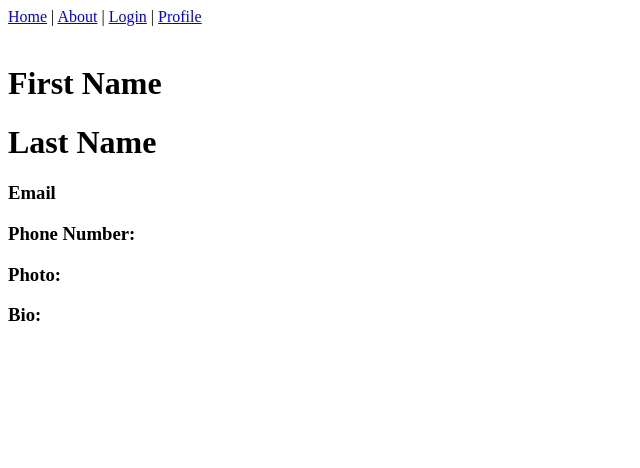
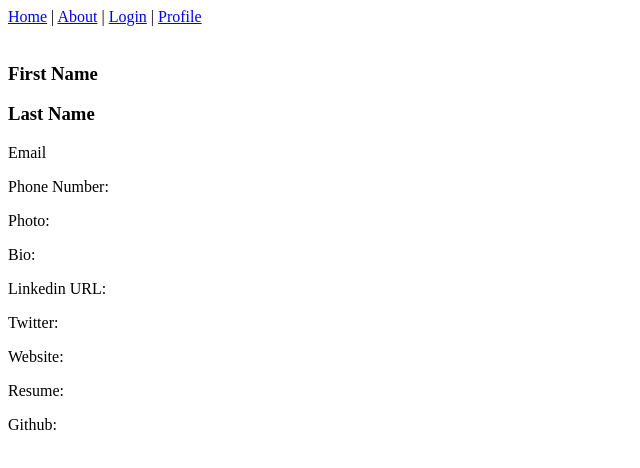
Before and after one commit to zackartborges/student_portal_project, a Vue app: page /profile in a window 1280 px wide. Shown: the top 468 px of the page, without its empty margins (0-640 px from the left). Built offline with nearby package versions, Linux system fonts and the light colour scheme.

Commit message:
adds proile variables and divs in app.vue for other portion of profile

```diff
--- a/src/views/Profile.vue
+++ b/src/views/Profile.vue
@@ -1,20 +1,36 @@
 <template>
   <div class="home">
     <div id="student-data">
+      <!-- v-for/v-bind image link {{stydent.photo}}-->
       <img src="" alt="" />
       <!-- <h1>{{student.first_name}}</h1> -->
-      <h1>First Name</h1>
-      <!-- <h1>{{student.last_name}}</h1> -->
-      <h1>Last Name</h1>
-      <!-- <h1>{{student.email}}</h1> -->
-      <h3>Email</h3>
-      <!-- <h1>{{student.phone}}</h1> -->
-      <h3>Phone Number:</h3>
-      <!-- <h1>{{student.photo}}</h1> -->
-      <h3>Photo:</h3>
-      <!-- <h1>{{student.bio}}</h1> -->
-      <h3>Bio:</h3>
+      <h3>First Name</h3>
+      <!-- <h3>{{student.last_name}}</h3> -->
+      <h3>Last Name</h3>
+      <!-- <p>{{student.email}}</p> -->
+      <p>Email</p>
+      <!-- <p>{{student.phone}}</p> -->
+      <p>Phone Number:</p>
+      <!-- <p>{{student.photo}}</p> -->
+      <p>Photo:</p>
+      <!-- <p>{{student.bio}}</p> -->
+      <p>Bio:</p>
+      <!-- <p>{{student.linkedin_url}}</p> -->
+      <p>Linkedin URL:</p>
+      <!-- <p>{{student.twitter_handle}}</p> -->
+      <p>Twitter:</p>
+      <!-- <p>{{student.website_url}}</p> -->
+      <p>Website:</p>
+      <!-- <p>{{student.resume_url}}</p> -->
+      <p>Resume:</p>
+      <!-- <p>{{student.github_url}}</p> -->
+      <p>Github:</p>
+      <!-- <p>{{student.bio}}</p> -->
     </div>
+    <div id="student-experiences"></div>
+    <div id="student-education"></div>
+    <div id="student-skills"></div>
+    <div id="student-capstone"></div>
   </div>
 </template>
 
@@ -25,6 +41,7 @@ export default {
   data: function () {
     return {
       student: {},
+      // each variable above will need data here!
     };
   },
   mounted: function () {
```
